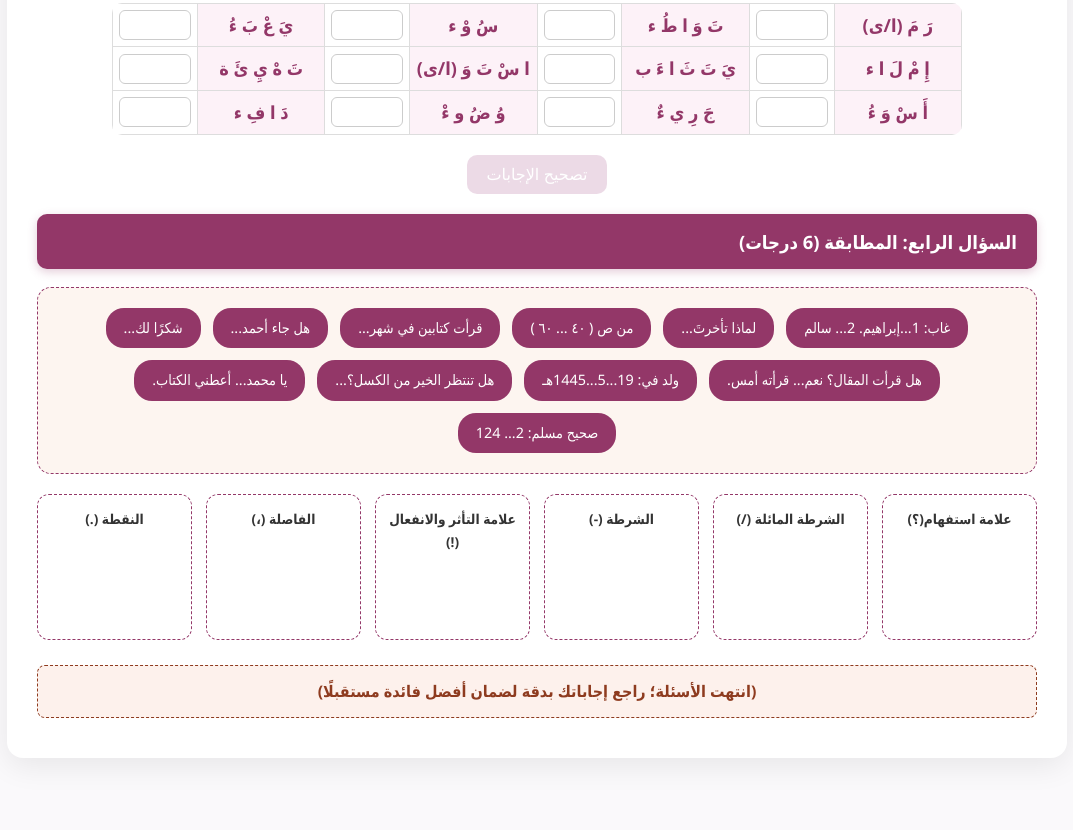
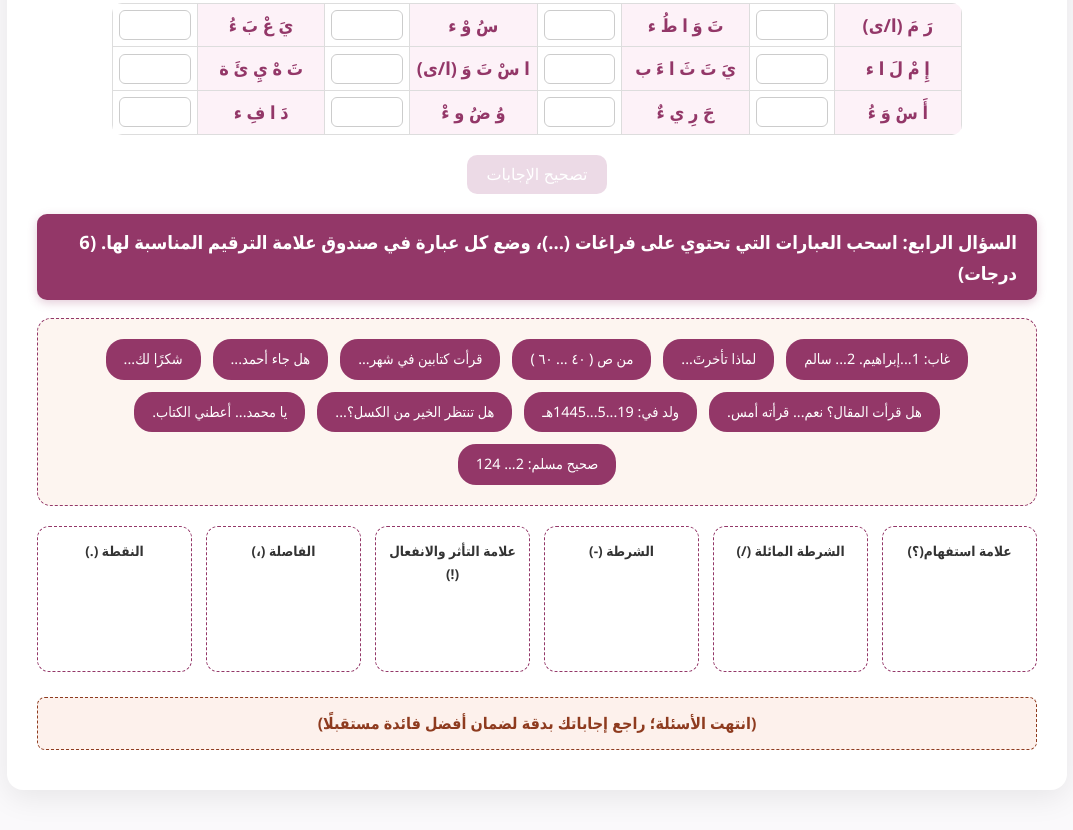
Before and after one commit to noun1234567-spec/t.khtibaraemalalfasl, a plain HTML site: page index.html in a window 1280 px wide. Shown: the part 1306-2136 px from the top of the page, without its empty margins (103-1176 px from the left). Drawn offline with Linux system fonts and the light colour scheme.

Commit message:
Update index.html

```diff
--- a/index.html
+++ b/index.html
@@ -325,7 +325,7 @@ body{
   </div>
 
   <!-- السؤال الرابع (مطابقة) -->
-  <div class="sec-title">السؤال الرابع: المطابقة (6 درجات)</div>
+  <div class="sec-title">السؤال الرابع: اسحب العبارات التي تحتوي على فراغات (…)، وضع كل عبارة في صندوق علامة الترقيم المناسبة لها. (6 درجات)</div>
   <div class="word-pool" id="pool"></div>
   <div class="match-grid" id="buckets"></div>
 
```
